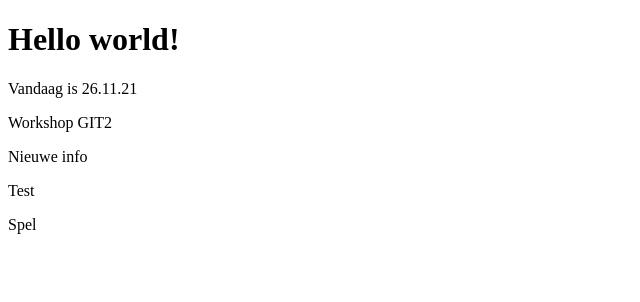
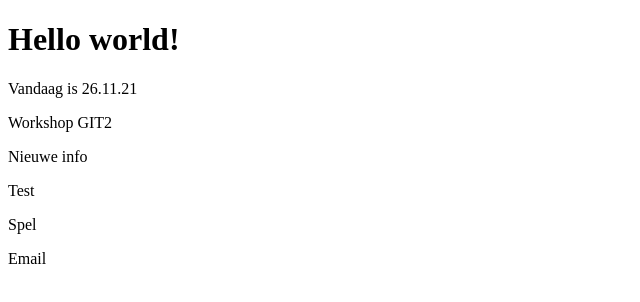
Before and after one commit to zhidkova87/test, a plain HTML site: page index.html in a window 1280 px wide. Shown: the full height of the page, 0-640 px from the left. Drawn offline with Linux system fonts and the light colour scheme.

Commit message:
met email

```diff
--- a/index.html
+++ b/index.html
@@ -11,5 +11,6 @@
 <p>Nieuwe info</p>
 <p>Test</p>
 <p>Spel</p>
+<p>Email</p>
 </body>
 </html>
```
